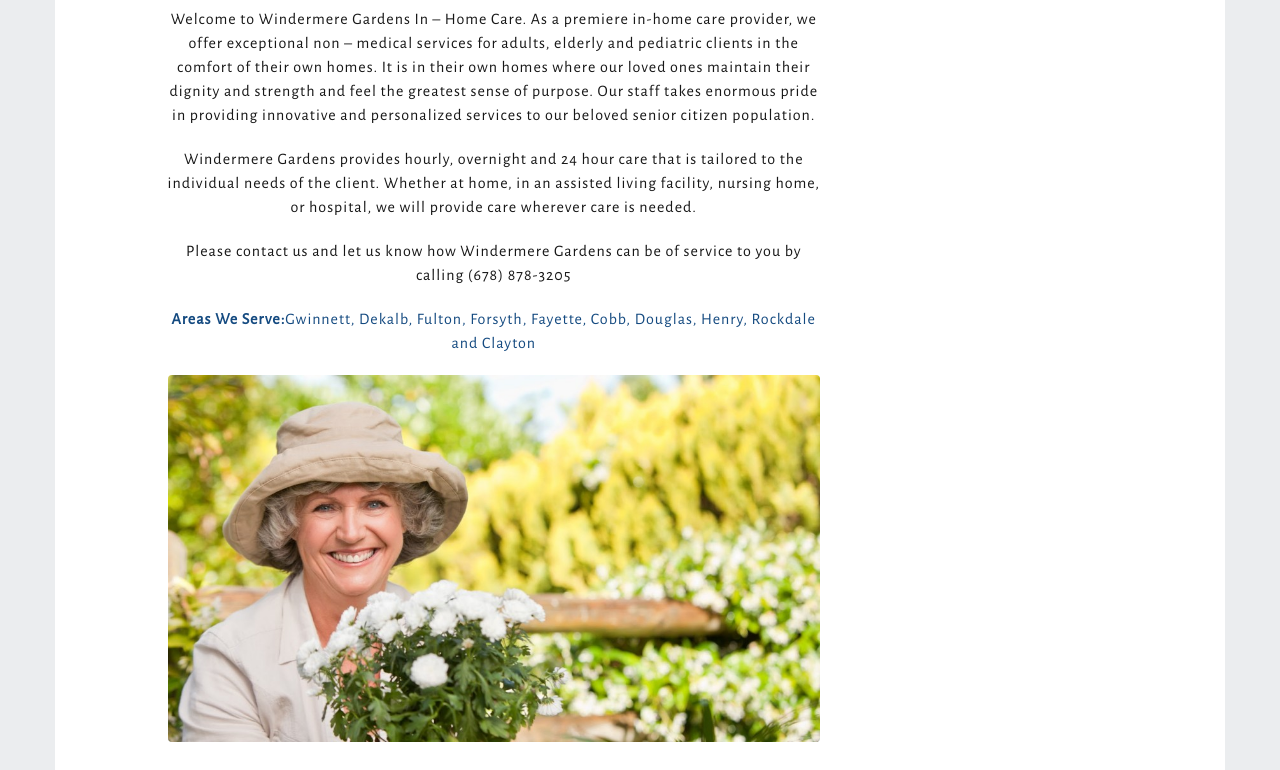
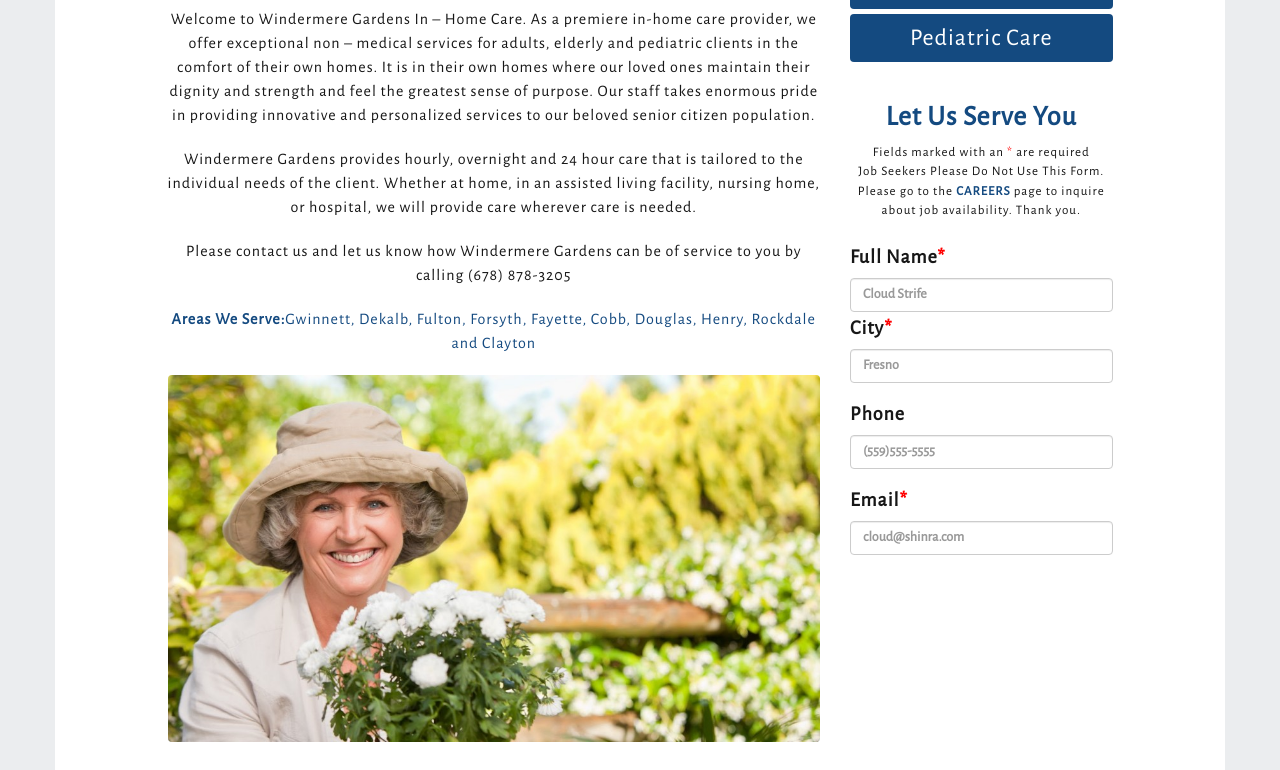
Before and after one commit to zenkitties/windermere-gardens, a website: page index.html in a window 1280 px wide. Shown: the part 508-1278 px from the top of the page. Drawn offline with nearby package versions, Linux system fonts and the light colour scheme.

Commit message:
Added the form on the right hand side. Next comes form input field customization.

```diff
--- a/index.html
+++ b/index.html
@@ -73,18 +73,43 @@
                    <div class="col-md-6 text-center">
                        <img src="img/Winderemere-Brochure-master-Outside2.jpg" alt="old man in a wheelchair" >
                    </div><!--/.col-md-3 -->
-
-
                    </section><!--/.caregiver-closing-inviation -->
                </section><!--/.left-side-info -->
                <section class="col-md-3 right-side-info">
-
+                   <ul>
+                       <li><a href="#" class="btn-right-nav">Personal Care</a></li>
+                       <li><a href="#" class="btn-right-nav">Companion Care</a></li>
+                       <li><a href="#" class="btn-right-nav">Pediatric Care</a></li>
+                   </ul>
+                   <h4><strong>Let Us Serve You</strong></h4>
+                   <p class="fine-print">Fields marked with an <span class="red">*</span> are required<br />
+                    Job Seekers Please Do Not Use This Form.
+                    Please go to the <strong><a href="#">CAREERS</a></strong> page to inquire
+                    about job availability. Thank you.</p>
+                    <form name="contactForm" method="POST">
+                        <div>
+                            <label for="fullName">Full Name<span class="red">*</span></label>
+                            <input name="fullName" type="text" class="form-control" id="full_name" placeholder="Cloud Strife" required/>
+                        </div>
+                        <div class="form-group">
+                            <label for="city">City<span class="red">*</span></label>
+                            <input name="city" type="text" class="form-control" id="city" placeholder="Fresno" required/>
+                        </div>
+                        <div class="form-group">
+                            <label for="phoneNumber">Phone</label>
+                            <input name="phoneNumber" type="tel" class="form-control" id="phone_number" placeholder="(559)555-5555" />
+                        </div>
+                        <div class="form-group">
+                            <label for="eMail">Email<span class="red">*</span></label>
+                            <input name="eMail" type="email" class="form-control" id="email" placeholder="cloud@shinra.com" required/>
+                        </div>
+                    </form>
                </section><!--/.right-side-info -->
-           </div>
-       </div>
+           </div><!--/#windmere-main-content .container -->
+       </div><!--.row closure -->
 
 
-   </div><!--/.container -->
+   </div><!--/.container (the whole container) -->
     <!--/jQuery scripts -->
     <style src="/js/jquery-1.12.0.min.js"></style>
     <!--/Bootstrap scripts -->
--- a/scss/_buttons.scss
+++ b/scss/_buttons.scss
@@ -14,3 +14,20 @@
     background-color: $color-two;
     color: $white;
 }
+
+.btn-right-nav {
+    font-size: 24px;
+    padding: 5px 20px;
+    display: block;
+    background-color: $color-one;
+    color: $white;
+    font-weight: normal;
+    text-align: center;
+    border-radius: $border-radius;
+}
+
+.btn-right-nav:hover,
+.btn.right-nav:focus {
+    color: $white;
+    background-color: $color-two;
+}
--- /dev/null
+++ b/scss/_form.scss
@@ -0,0 +1,8 @@
+form {
+    font-weight: bold;
+
+    input {
+        background-color: $grey;
+        color: $white;
+    }
+}
--- a/scss/_layout.scss
+++ b/scss/_layout.scss
@@ -26,6 +26,10 @@
     color: $color-one;
 }
 
+.red {
+    color: red;
+}
+
 h1,
 h2,
 h3,
--- a/scss/_main.scss
+++ b/scss/_main.scss
@@ -43,7 +43,40 @@
         a.btn {
             margin-top: 40px;
         }
+    }
 
+    .right-side-info {
+        padding-top: 40px;
+
+        ul {
+            text-align: center;
+            list-style-type: none;
+            margin-bottom: 40px;
+
+            li {
+                margin-bottom: 5px;
+            }
+        }
+
+        h4 {
+            font-size: 28px;
+            text-align: center;
+
+        }
+
+        .fine-print {
+            font-size: 13px;
+            text-align: center;
+
+            a {
+                color: $color-one;
+            }
+
+            a:hover,
+            a:focus {
+                color: $color-two;
+            }
+        }
     }
 
 }
--- a/scss/styles.scss
+++ b/scss/styles.scss
@@ -5,6 +5,7 @@
     "main",
     "menu",
     "header",
+    "form",
     "footer",
     "media-query",
     "buttons"
```
Also changed, not shown: css/styles.css.
